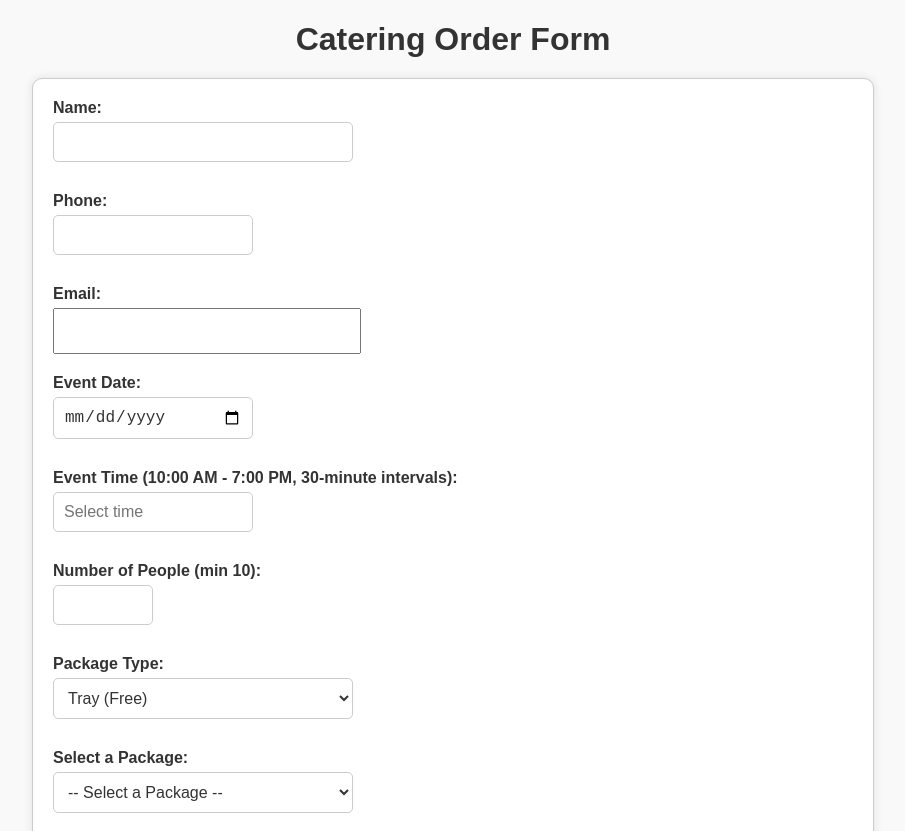
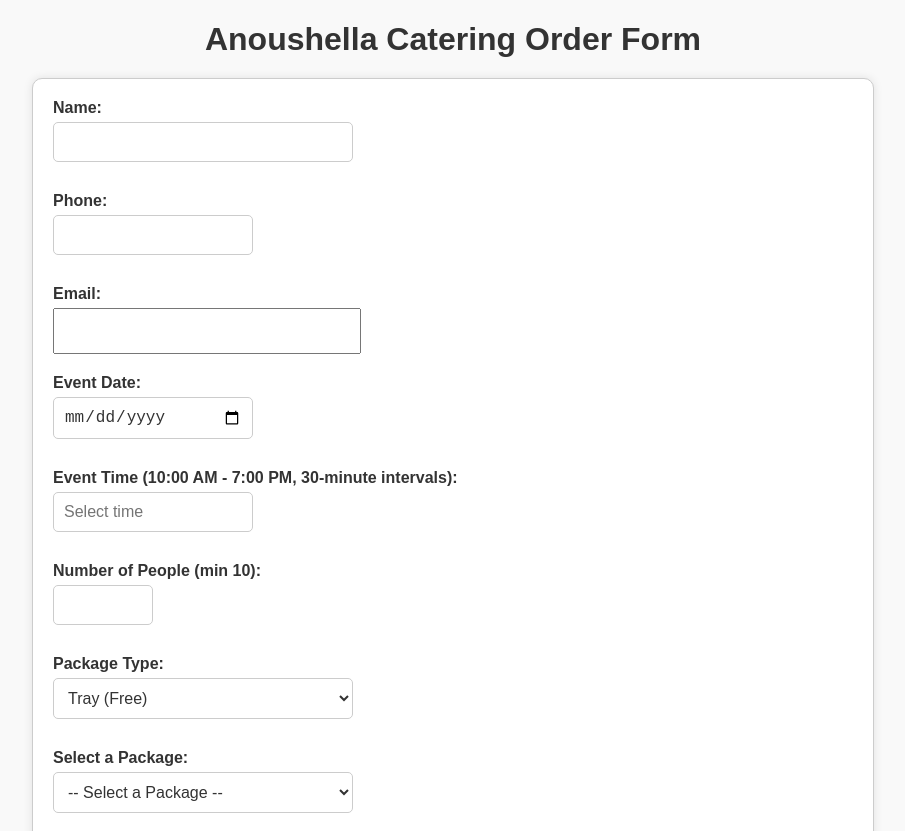
Before and after one commit to OS-2025/CateringFormDS, a plain HTML site: page index.html in a window 1280 px wide. Shown: the top 831 px of the page, without its empty margins (187-1092 px from the left). Drawn offline with nearby package versions, Linux system fonts and the light colour scheme.

Commit message:
Update index.html

```diff
--- a/index.html
+++ b/index.html
@@ -3,14 +3,14 @@
 <head>
     <meta charset="UTF-8">
     <meta name="viewport" content="width=device-width, initial-scale=1.0">
-    <title>Catering Order Form</title>
+    <title>Anoushella Catering Order Form</title>
     <link rel="stylesheet" href="style.css">
     <!-- Flatpickr CSS -->
     <link rel="stylesheet" href="https://cdn.jsdelivr.net/npm/flatpickr/dist/flatpickr.min.css">
 </head>
 <body>
 
-<h1>Catering Order Form</h1>
+<h1>Anoushella Catering Order Form</h1>
 <form id="catering-form" action="/submit-order" method="POST">
     <!-- Contact Information -->
     <div class="form-group">
```
